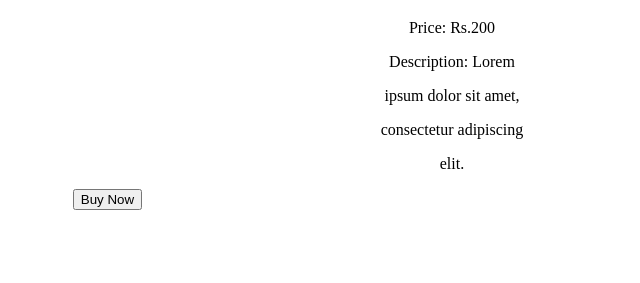
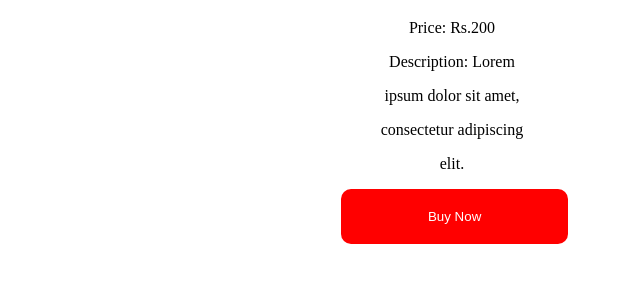
Before and after one commit to acciojob/pricing-card-Manisha2505, a website: page main.html in a window 1280 px wide. Shown: the part 87-370 px from the top of the page, without its empty margins (188-828 px from the left). Drawn offline with Linux system fonts and the light colour scheme.

Commit message:
created a submission

```diff
--- a/main.html
+++ b/main.html
@@ -7,7 +7,7 @@
 </head>
 
 <body>
-	<div class="card">
+	<div class="carddiv">
 		<div class="contentdiv">
 			<img src="" >
 			<h1 class="descriiption">Pricing Card</h1>
@@ -16,10 +16,12 @@
 			<p class="descriiption">ipsum dolor sit amet,</p>
 			<p class="descriiption">consectetur adipiscing</p>
 			<p class="descriiption">elit.</p>
-		</div>
-		<div class="contentdiv">
+
+			<div class="buttondiv">
 			<button type="submit" id="btn">Buy Now</button>
 		</div>
+		</div>
+
 	</div>
 
 	<!-- the entire body must be written by student -->
--- a/styles.css
+++ b/styles.css
@@ -1,4 +1,19 @@
 /*  your css code here. If applicable */
+#btn{
+	margin-left: 20.7%;
+	margin-right: 50%;
+	width: 60%;
+	padding: 20px;
+	border: black 1px;
+	border-radius: 10px;
+	background-color: red;
+	color: #ffff;
+
+}
+.buttondiv{
+	margin: auto;
+	width: 50%;
+}
 .contentdiv {
 	margin: auto;
 	width: 60%;
```
